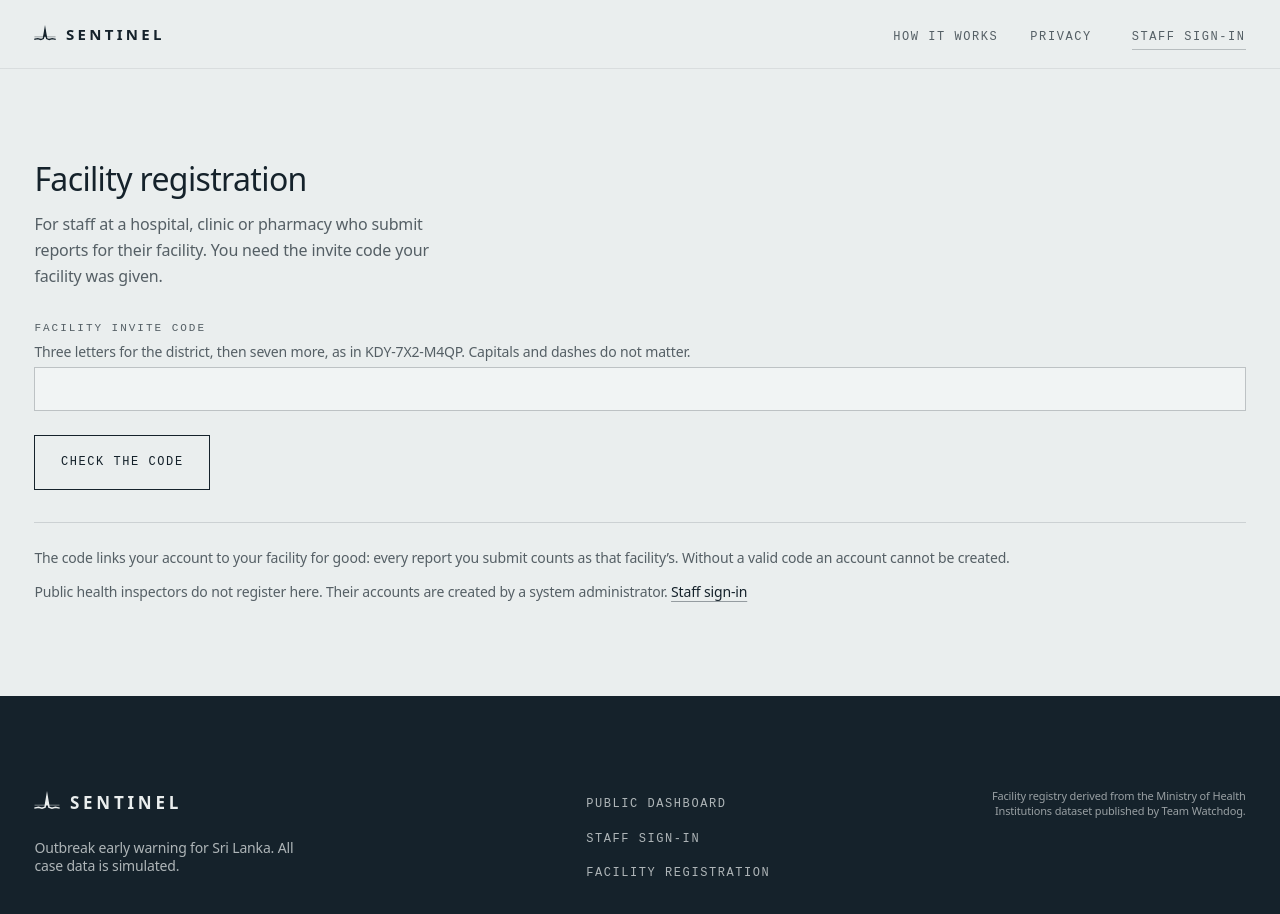
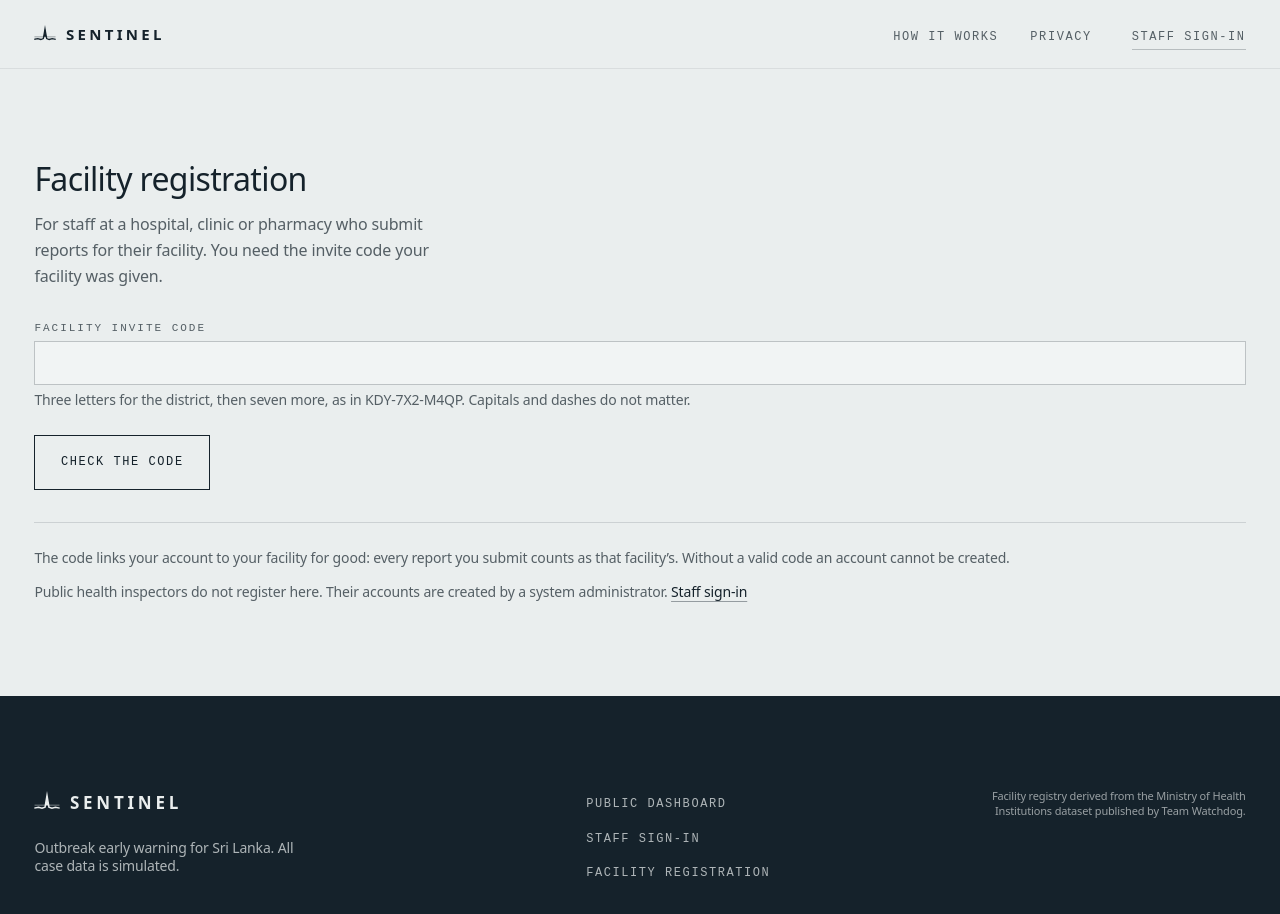
Before and after one commit to Rimaz17/sentinel, a React (Vite) app in the folder frontend/: page /register in a window 1280 px wide. Shown: the top 914 px of the page. Built offline with nearby package versions, Linux system fonts and the light colour scheme.

Commit message:
feat: let a field size its input to its content and keep its hint beside it

```diff
--- a/frontend/src/components/ui/Field.tsx
+++ b/frontend/src/components/ui/Field.tsx
@@ -1,12 +1,27 @@
 import { type InputHTMLAttributes, type ReactNode, useId } from 'react'
 import { caps, cx, labelSm } from '@/styles/recipes'
 
+/**
+ * How wide the input is, from what goes in it: an age or a coordinate, an
+ * invite code or a time, a name or a password, an email address. Left out, the
+ * input takes its column's width.
+ */
+export type FieldWidth = 'sm' | 'code' | 'md' | 'lg'
+
+const WIDTHS: Record<FieldWidth, string> = {
+  sm: 'max-w-field-sm',
+  code: 'max-w-field-code',
+  md: 'max-w-field',
+  lg: 'max-w-field-lg',
+}
+
 type FieldProps = {
   label: string
-  /** Shown under the label, always: what to enter and why. */
+  /** What to enter and why. Beside a sized input where there is room, under it otherwise. */
   hint?: ReactNode
   /** Why the value was refused, from the API or the form. */
   error?: string | undefined
+  width?: FieldWidth
 } & Omit<InputHTMLAttributes<HTMLInputElement>, 'id' | 'aria-describedby' | 'aria-invalid'>
 
 /**
@@ -14,7 +29,7 @@ type FieldProps = {
  * are tied to the input for screen readers, and a refused field says why in
  * words beside a rule, never in colour alone.
  */
-export function Field({ label, hint, error, className, ...input }: FieldProps) {
+export function Field({ label, hint, error, width, className, ...input }: FieldProps) {
   const id = useId()
   const hintId = `${id}-hint`
   const errorId = `${id}-error`
@@ -25,21 +40,30 @@ export function Field({ label, hint, error, className, ...input }: FieldProps) {
       <label htmlFor={id} className={cx(labelSm, caps, 'text-ink-70')}>
         {label}
       </label>
-      {hint ? (
-        <p id={hintId} className="text-small text-ink-70">
-          {hint}
-        </p>
-      ) : null}
+      <div className="flex flex-wrap items-start gap-x-sm gap-y-3xs">
         <input
           id={id}
           aria-describedby={describedBy || undefined}
           aria-invalid={error ? true : undefined}
           className={cx(
             'w-full border bg-paper-raised px-xs py-2xs text-body',
+            width ? WIDTHS[width] : null,
             error ? 'border-ink' : 'border-ink-24',
           )}
           {...input}
         />
+        {hint ? (
+          <p
+            id={hintId}
+            className={cx(
+              'text-small text-ink-70',
+              width ? 'min-w-[12rem] flex-1 basis-[12rem] self-center' : 'w-full',
+            )}
+          >
+            {hint}
+          </p>
+        ) : null}
+      </div>
       {error ? (
         <p id={errorId} className="border-l-2 border-l-ink ps-2xs text-small font-medium">
           {error}
```
Lines whose indentation alone changed are shown as unchanged.
